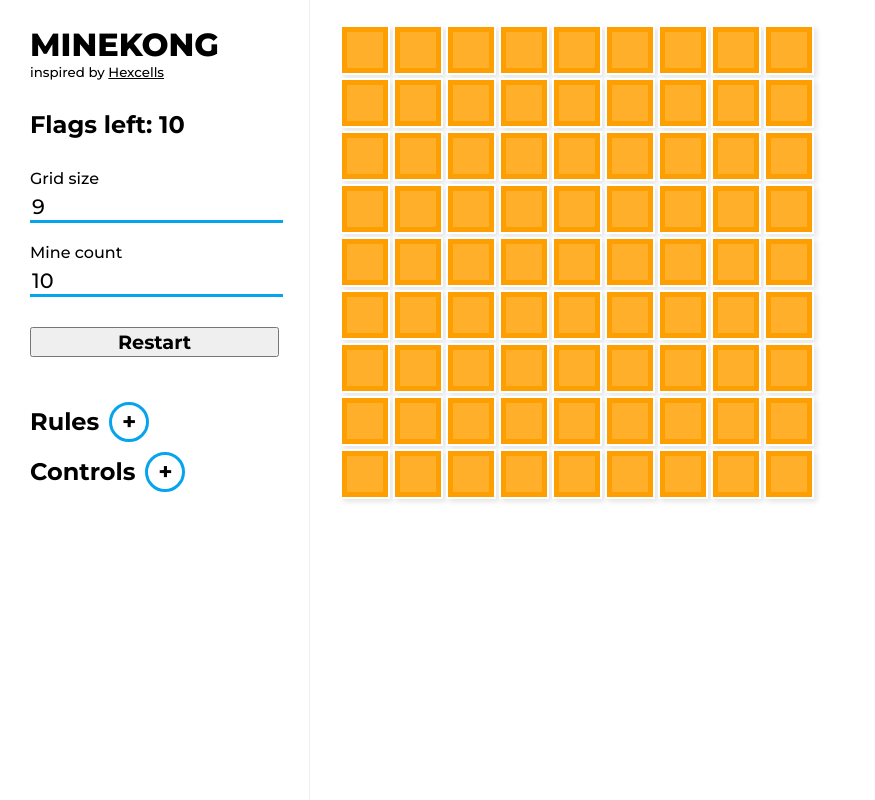
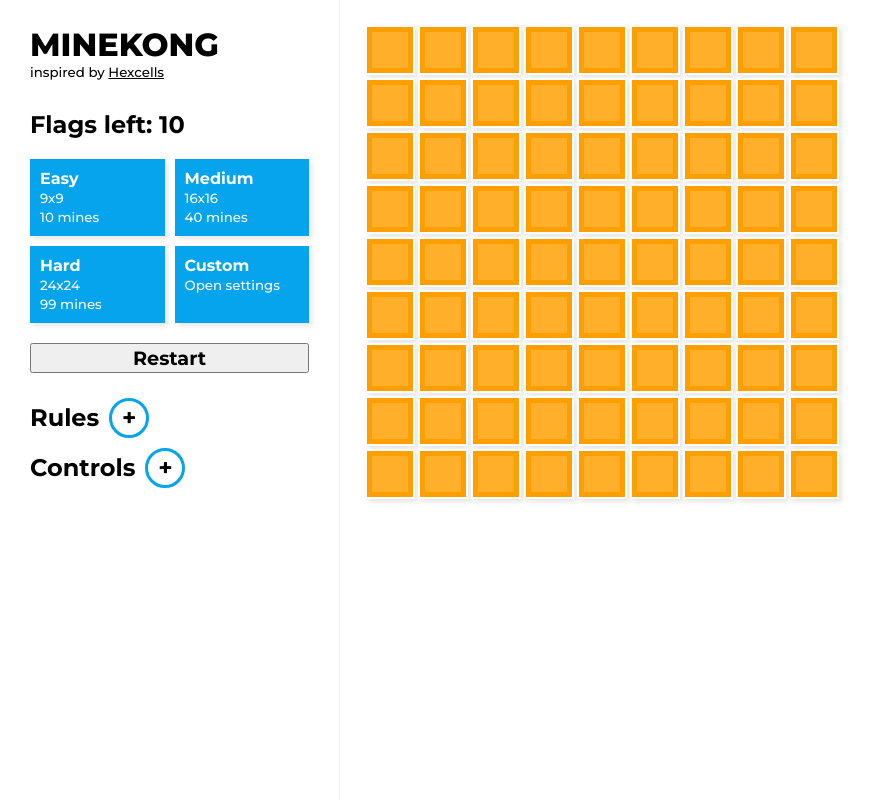
Before and after one commit to afilip1/minesweeper, a React (Create React App) app: page / in a window 1280 px wide. Shown: the whole page, without its empty margins (0-875 px from the left). Built offline with nearby package versions, Linux system fonts and the light colour scheme.

Commit message:
Add preset buttons, styling

```diff
--- a/src/components/board/board.css
+++ b/src/components/board/board.css
@@ -1,6 +1,10 @@
-.board-grid {
-   margin: 25px 0;
-   display: grid;
+.board {
+   height: 100vh;
+   overflow: auto;
+}
+
+.board .grid {
+   margin: 25px;
    gap: 3px;
 }
 
@@ -13,6 +17,12 @@
    text-align: center;
    border: 2px solid white;
    box-shadow: 3px 3px 5px rgba(0, 0, 0, 0.1);
+   transition: filter 0.5s;
+}
+
+.cell:active {
+   transition: filter 0s;
+   filter: opacity(0.8) contrast(1.2);
 }
 
 .cell-inner {
--- a/src/components/board/board.tsx
+++ b/src/components/board/board.tsx
@@ -18,8 +18,10 @@ export function Board({ gridSize, boardState, ...handlers }: BoardProps) {
    const cells = cellIds.map(id => renderCell(id, boardState, handlers));
 
    return (
-      <SquareGrid size={gridSize} cellSize="50px">
-         {cells}
-      </SquareGrid>
+      <div className="board">
+         <SquareGrid size={gridSize} cellSize="50px">
+            {cells}
+         </SquareGrid>
+      </div>
    );
 }
--- a/src/components/common/labeledinput.tsx
+++ b/src/components/common/labeledinput.tsx
@@ -18,13 +18,13 @@ export function LabeledTextInput({ label, value, onChange }: LabeledTextInputPro
    );
 }
 
-type LabeledNumberInputProps = {
+type LabeledNumericInputProps = {
    label: string
    value: number
    onChange: (value: number) => void
 }
 
-export function LabeledNumberInput({ label, value, onChange }: LabeledNumberInputProps) {
+export function LabeledNumericInput({ label, value, onChange }: LabeledNumericInputProps) {
    const onInputChange = (e: React.FormEvent<HTMLInputElement>) =>
       onChange(+e.currentTarget.value);
 
--- a/src/components/common/squaregrid.tsx
+++ b/src/components/common/squaregrid.tsx
@@ -1,15 +1,15 @@
 import React, { ReactNode } from "react";
 
-type SquareGridProps = { size: number, cellSize: string, children: ReactNode };
+type SquareGridProps = { size: number, cellSize?: string, children: ReactNode };
 
-export function SquareGrid({ size, cellSize, children }: SquareGridProps) {
+export function SquareGrid({ size, cellSize = "1fr", children }: SquareGridProps) {
    const gridStyle = {
       gridTemplateColumns: `repeat(${size}, ${cellSize})`,
       gridAutoRows: cellSize
    };
 
    return (
-      <div className="board-grid" style={gridStyle}>
+      <div className="grid" style={gridStyle}>
          {children}
       </div>
    );
--- /dev/null
+++ b/src/components/common/subtextbutton.css
@@ -0,0 +1,12 @@
+.subtext-button {
+   padding: 10px;
+   color: white;
+   background-color: var(--light-blue);
+   box-shadow: 3px 3px 5px rgba(0, 0, 0, 0.1);
+   transition: filter 0.5s ease;
+}
+
+.subtext-button:active {
+   transition: filter 0s;
+   filter: opacity(0.8) contrast(1.2);
+}
--- /dev/null
+++ b/src/components/common/subtextbutton.tsx
@@ -0,0 +1,17 @@
+import React from "react";
+import "./subtextbutton.css";
+
+type FancyButtonProps = {
+   label: string
+   onClick: () => void
+   children: React.ReactNode
+}
+
+export function SubtextButton({ label, onClick, children }: FancyButtonProps) {
+   return (
+      <div className="subtext-button" onClick={onClick}>
+         <strong>{label}</strong><br />
+         <small>{children}</small>
+      </div >
+   );
+}
--- a/src/components/game.tsx
+++ b/src/components/game.tsx
@@ -53,8 +53,14 @@ export function Game() {
       }
    }
 
+   const preventScrolling = (e: React.MouseEvent) => {
+      if (e.buttons === 4) {
+         e.preventDefault();
+      }
+   }
+
    return (
-      <div className="game" onContextMenu={(e) => e.preventDefault()} onMouseUp={handleMouseUp}>
+      <div className="game" onContextMenu={(e) => e.preventDefault()} onMouseUp={handleMouseUp} onMouseDown={preventScrolling}>
          <SidePanel
             gridSize={gridSize}
             mineCount={mineCount}
--- /dev/null
+++ b/src/components/sidepanel/controlpanel.tsx
@@ -0,0 +1,88 @@
+import React, { useState } from "react";
+import { LabeledNumericInput } from "../common/labeledinput";
+import { SquareGrid } from "../common/squaregrid";
+import { useObservable } from "src/hooks/observable";
+import { SubtextButton } from "../common/subtextbutton";
+
+type Settings = {
+   gridSize: number
+   mineCount: number
+}
+
+export type ControlPanelProps = {
+   onSettingsUpdate: (newGridSize: number, newMineCount: number) => void
+} & Settings
+
+export function ControlPanel(props: ControlPanelProps) {
+   const [settingsSynced, setSettingsSynced] = useState(true);
+   const onSettingsChanged = () => setSettingsSynced(false);
+
+   const [gridSize, setGridSize] = useObservable(props.gridSize, onSettingsChanged);
+   const [mineCount, setMineCount] = useObservable(props.mineCount, onSettingsChanged);
+
+   const [customSettingsOpen, setCustomSettingsOpen] = useState(false);
+   const toggleCustomSettings = () => setCustomSettingsOpen(!customSettingsOpen);
+
+   const handleSelectPreset = (newGridSize: number, newMineCount: number) => {
+      setGridSize(newGridSize);
+      setMineCount(newMineCount);
+      setSettingsSynced(true);
+
+      props.onSettingsUpdate(newGridSize, newMineCount);
+   }
+
+   const handleSubmit = (e: React.SyntheticEvent) => {
+      e.preventDefault();
+      setSettingsSynced(true);
+
+      props.onSettingsUpdate(gridSize, mineCount);
+   }
+
+   return (
+      <div>
+         <SquareGrid size={2}>
+            <Preset label="Easy" gridSize={9} mineCount={10} onSelectPreset={handleSelectPreset} />
+            <Preset label="Medium" gridSize={16} mineCount={40} onSelectPreset={handleSelectPreset} />
+            <Preset label="Hard" gridSize={24} mineCount={99} onSelectPreset={handleSelectPreset} />
+
+            <SubtextButton label="Custom" onClick={toggleCustomSettings}>
+               {customSettingsOpen ? "Close" : "Open"} settings
+            </SubtextButton>
+         </SquareGrid>
+
+         {customSettingsOpen &&
+            <form id="settings" onSubmit={handleSubmit}>
+               <SquareGrid size={2}>
+                  <LabeledNumericInput label="Grid size" value={gridSize} onChange={setGridSize} />
+                  <LabeledNumericInput label="Mine count" value={mineCount} onChange={setMineCount} />
+               </SquareGrid>
+            </form>
+         }
+
+         <button form="settings" type="submit" onClick={handleSubmit}>
+            {settingsSynced
+               ? "Restart"
+               : "Apply and restart"}
+         </button>
+      </div >
+   );
+}
+
+type PresetProps = {
+   label: string
+   gridSize: number
+   mineCount: number
+   onSelectPreset: (gridSize: number, mineCount: number) => void
+}
+
+function Preset({ label, gridSize, mineCount, onSelectPreset }: PresetProps) {
+   return (
+      <SubtextButton
+         label={label}
+         onClick={() => onSelectPreset(gridSize, mineCount)}
+      >
+         {gridSize}x{gridSize}<br />
+         {mineCount} mines
+      </SubtextButton>
+   );
+}
--- a/src/components/sidepanel/settings.tsx
+++ /dev/null
@@ -1,34 +0,0 @@
-import React, { useState } from "react";
-import { LabeledNumberInput as LabeledNumericInput } from "../common/labeledinput";
-import { useObservable } from "src/hooks/observable";
-
-export type SettingsProps = {
-   gridSize: number
-   mineCount: number
-   onSettingsUpdate: (newGridSize: number, newMineCount: number) => void
-}
-
-export function Settings(props: SettingsProps) {
-   const [settingsChanged, setSettingsChanged] = useState(false);
-   const onSettingsChanged = () => setSettingsChanged(true);
-
-   const [gridSize, setGridSize] = useObservable(props.gridSize, onSettingsChanged);
-   const [mineCount, setMineCount] = useObservable(props.mineCount, onSettingsChanged);
-
-   const handleSubmit = (event: React.FormEvent) => {
-      event.preventDefault();
-      props.onSettingsUpdate(gridSize, mineCount);
-      setSettingsChanged(false);
-   }
-
-   return (
-      <form onSubmit={handleSubmit} autoComplete="off">
-         <LabeledNumericInput label="Grid size" value={gridSize} onChange={setGridSize} />
-         <LabeledNumericInput label="Mine count" value={mineCount} onChange={setMineCount} />
-
-         <button type="submit">
-            {settingsChanged ? "Apply and restart" : "Restart"}
-         </button>
-      </form>
-   );
-}
--- a/src/components/sidepanel/sidepanel.css
+++ b/src/components/sidepanel/sidepanel.css
@@ -2,7 +2,7 @@
    display: flex;
    flex-direction: column;
    flex: 0 0 auto;
-   margin: 0 30px;
+   margin-left: 30px;
    padding-right: 30px;
    border-right: 1px solid #eee;
    overflow-y: auto;
@@ -13,6 +13,7 @@
    font-weight: 900;
    margin-top: 25px;
    margin-bottom: 0;
+   text-transform: uppercase;
 }
 
 .side-panel h2 {
@@ -41,6 +42,11 @@
    font-size: 1.2rem;
    font-weight: 700;
    margin: 20px 0;
+   width: 100%;
+}
+
+.grid {
+   gap: 10px;
 }
 
 .collapsible:first-of-type {
--- a/src/components/sidepanel/sidepanel.tsx
+++ b/src/components/sidepanel/sidepanel.tsx
@@ -1,20 +1,22 @@
 import React from "react";
-import { Settings, SettingsProps } from "./settings";
+import { ControlPanel, ControlPanelProps } from "./controlpanel";
 import { StatusProps, Status } from "./status";
 import { Info } from "./info";
 import "./sidepanel.css";
 
-type ControlPanelProps = SettingsProps & StatusProps
+type SidePanelProps = ControlPanelProps & StatusProps
 
-export function SidePanel({ gameState, minesLeft, ...settingsProps }: ControlPanelProps) {
+export function SidePanel({ gameState, minesLeft, ...controlPanelProps }: SidePanelProps) {
    return (
       <div className="side-panel">
-         <h1>MINEKONG</h1>
-         <small>inspired by <a href="https://store.steampowered.com/app/265890/Hexcells/">Hexcells</a></small>
+         <h1>Minekong</h1>
+         <small>
+            inspired by <a href="https://store.steampowered.com/app/265890/Hexcells/">Hexcells</a>
+         </small>
 
          <Status gameState={gameState} minesLeft={minesLeft} />
 
-         <Settings {...settingsProps} />
+         <ControlPanel {...controlPanelProps} />
 
          <Info />
       </div>
--- a/src/index.css
+++ b/src/index.css
@@ -29,4 +29,7 @@ a {
    grid-template-columns: 340px auto;
 }
 
-/* other stuff */
+.grid {
+   display: grid;
+   gap: 3px;
+}
```
Also changed, not shown: 1 other file (tests, documents, lock files or other folders).
